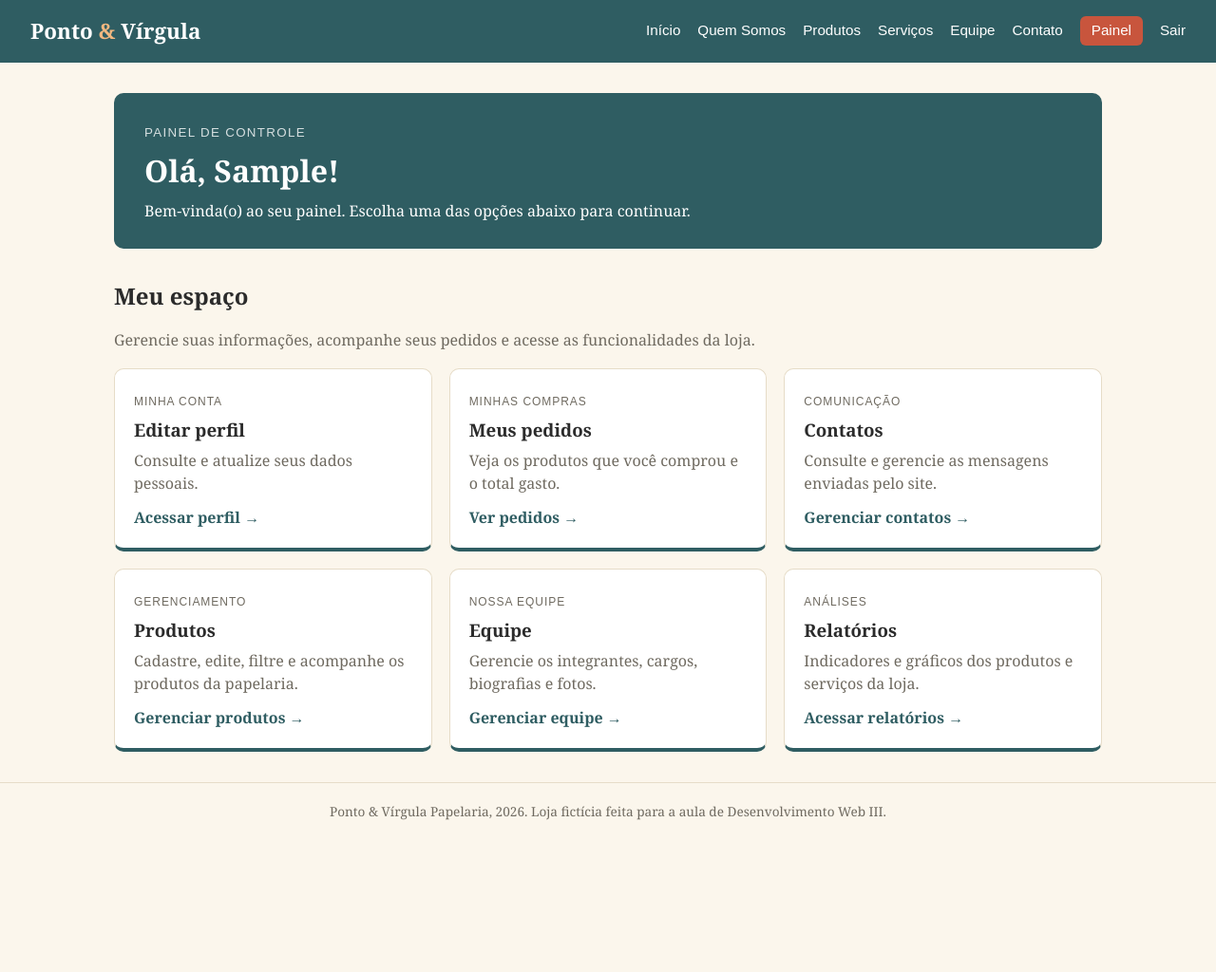
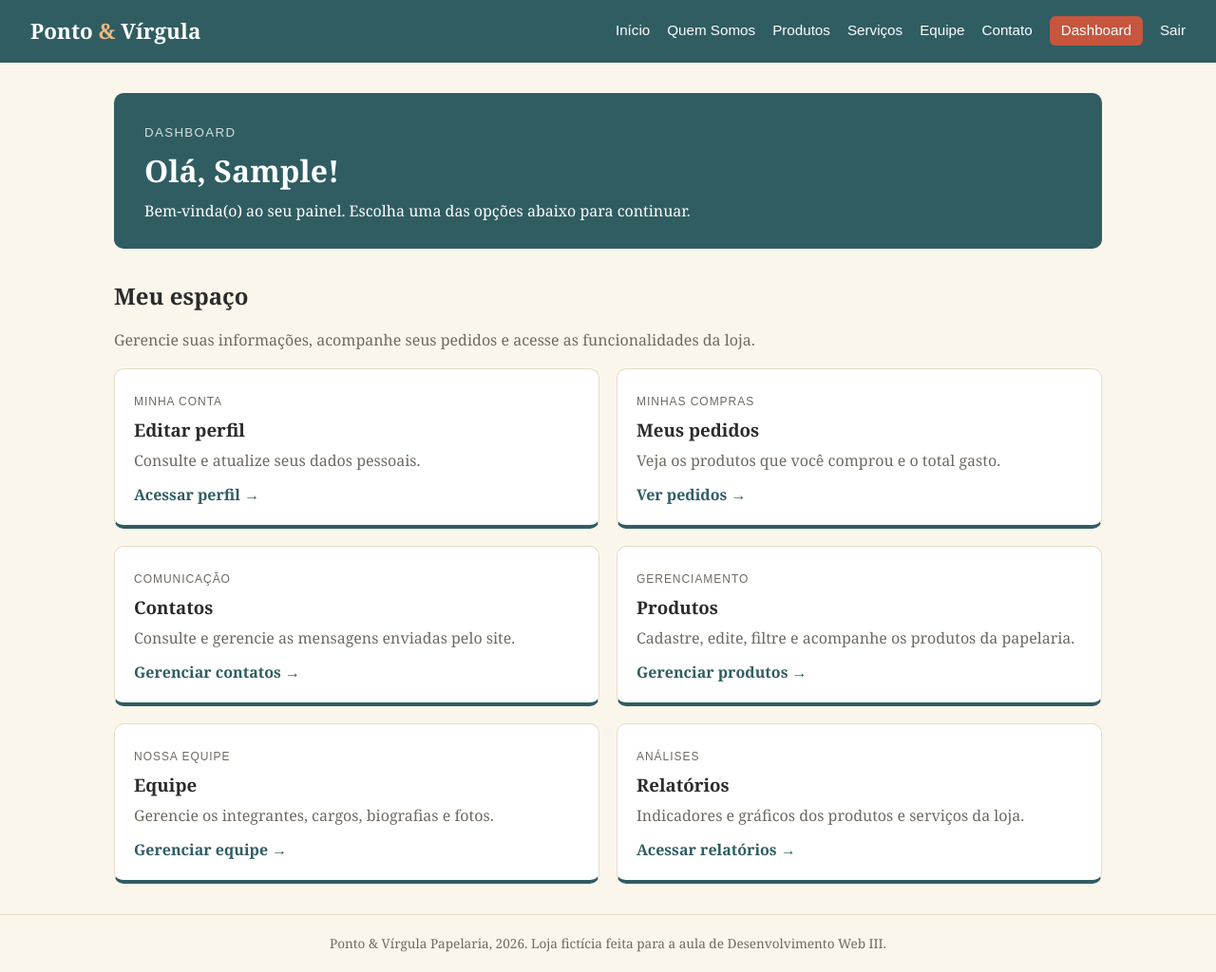
Before and after one commit to rubiaturci/papelaria-devweb3-entrega, a Django app: page /painel/ in a window 1280 px wide. Shown: the whole page at 95% size. Before the commit the page ends 864 px from the top, so only its background shows below. Run offline with Django 5.2, Linux system fonts and the light colour scheme; the visitor is signed in with stand-in values (Sample User, id 1).

Commit message:
Alinha autenticação e telas ao enunciado oficial

```diff
--- a/contas/urls.py
+++ b/contas/urls.py
@@ -4,7 +4,7 @@ from django.urls import path, reverse_lazy
 from . import views
 
 urlpatterns = [
-    path("entrar/", auth_views.LoginView.as_view(template_name="login.html"), name="login"),
+    path("entrar/", views.EntrarView.as_view(), name="login"),
     path("sair/", auth_views.LogoutView.as_view(), name="logout"),
     path("cadastro/", views.cadastro, name="cadastro"),
     path("minha-conta/", views.minha_conta, name="minha_conta"),
--- a/loja/static/css/style.css
+++ b/loja/static/css/style.css
@@ -778,3 +778,9 @@ span.miniatura {
 .relatorio-extra { margin-top: 24px; }
 .grafico-servicos { max-width: 440px; margin-top: 20px; }
 @media (max-width: 640px) { .relatorio-resumo, .relatorio-graficos { grid-template-columns: 1fr; } }
+
+/* Referência da demonstração: dashboard em duas colunas e foto na edição. */
+.painel-cards { grid-template-columns: repeat(2, minmax(0, 1fr)); }
+.foto-previa { width: 160px; max-width: 100%; aspect-ratio: 1; object-fit: cover; border-radius: 8px; margin-bottom: 16px; }
+.foto-previa[hidden] { display: none; }
+@media (max-width: 640px) { .painel-cards { grid-template-columns: 1fr; } }
--- a/loja/templates/base.html
+++ b/loja/templates/base.html
@@ -19,7 +19,7 @@
             <a href="{% url 'integrantes' %}">Equipe</a>
             <a href="{% url 'novo_contato' %}">Contato</a>
             {% if user.is_authenticated %}
-                <a class="destaque-nav" href="{% url 'painel' %}">Painel</a>
+                <a class="destaque-nav" href="{% url 'painel' %}">Dashboard</a>
                 <form method="post" action="{% url 'logout' %}">
                     {% csrf_token %}
                     <button class="link" type="submit">Sair</button>
--- a/loja/templates/integrante_form.html
+++ b/loja/templates/integrante_form.html
@@ -9,6 +9,10 @@
     <form class="formulario" method="post">
         {% csrf_token %}
         {{ form.as_p }}
+        {% if form.foto_url.value %}
+            <p>Foto atual:</p>
+            <img class="foto-previa" src="{{ form.foto_url.value }}" alt="Foto atual do integrante" onerror="this.hidden=true;">
+        {% endif %}
         <button class="botao" type="submit">{% if titulo == "Editar integrante" %}Salvar alterações{% else %}Cadastrar integrante{% endif %}</button>
         <a href="{% url 'gerenciar_equipe' %}">Cancelar</a>
     </form>
--- a/loja/templates/painel.html
+++ b/loja/templates/painel.html
@@ -1,10 +1,10 @@
 {% extends "base.html" %}
 
-{% block titulo %}Painel | Ponto & Vírgula{% endblock %}
+{% block titulo %}Dashboard | Ponto & Vírgula{% endblock %}
 
 {% block conteudo %}
 <section class="boas-vindas">
-    <small>Painel de controle</small>
+    <small>Dashboard</small>
     <h1>Olá, {{ user.first_name|default:user.username }}!</h1>
     <p>Bem-vinda(o) ao seu painel. Escolha uma das opções abaixo para continuar.</p>
 </section>
```
Also changed, not shown: contas/views.py (+11 -0 lines), loja/templates/relatorio.html (+40 -38 lines), loja/tests.py (+7 -0 lines).
